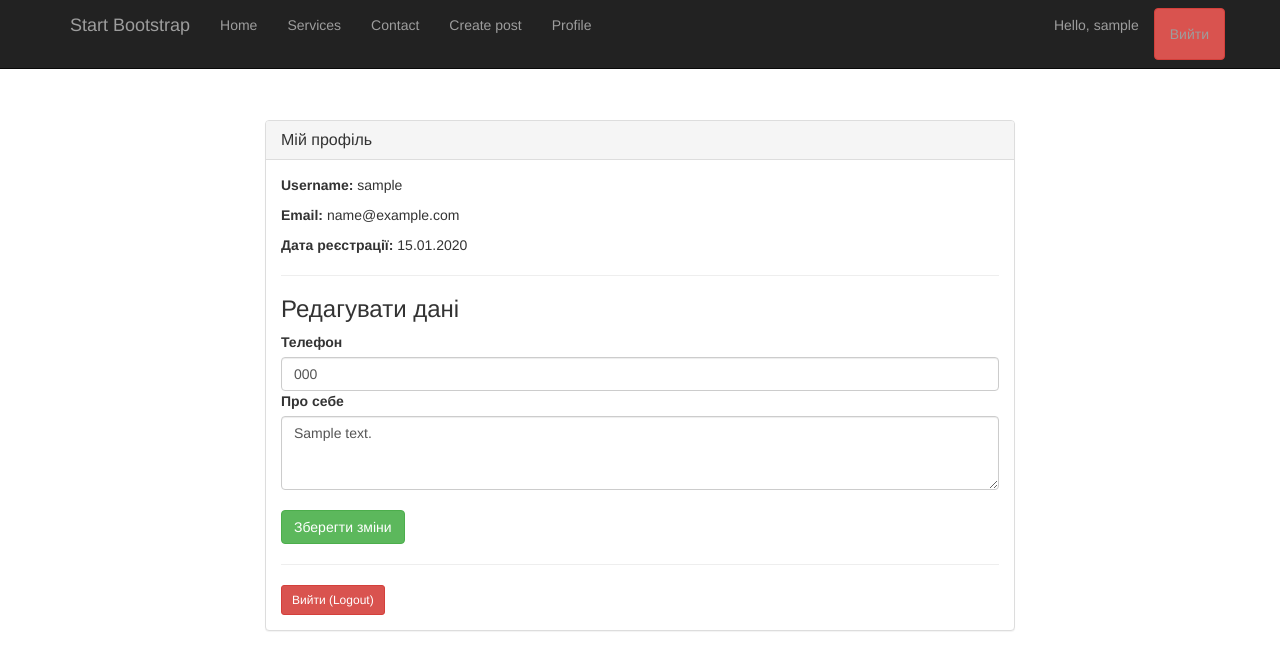
After one commit to katerinkadanylenko3-415/my-django-project-comments, a Django app: page /profile/ in a window 1280 px wide. The commit adds this page. Shown: the top 670 px of the page. Run offline with Django 5.2, Linux system fonts and the light colour scheme; a user stored in the database is signed in; tables that the repository leaves empty hold one stand-in row (values such as "Sample post"); some libraries are stand-ins or nearby versions.

Commit message:
Fixed profile registration and added user profile editing

```diff
--- /dev/null
+++ b/blog/forms.py
@@ -0,0 +1,73 @@
+from django import forms
+from .models import Post
+
+
+class PostForm(forms.ModelForm):
+    class Meta:
+        model = Post
+        exclude = ('user', 'published_date', 'slug')
+
+class LoginForm(forms.Form):
+    username = forms.CharField(label="Username")
+    password = forms.CharField(widget=forms.PasswordInput)
+
+
+
+
+
+
+
+
+
+
+
+
+
+
+
+# from .models import Comment, Subscription
+#
+# class CommentForm(forms.ModelForm):
+#     class Meta:
+#         model = Comment
+#         fields = ('author', 'text')
+#         widgets = {
+#             'author': forms.TextInput(attrs={'class': 'form-control', 'placeholder': 'Ваше ім\'я'}),
+#             'text': forms.Textarea(attrs={'class': 'form-control', 'rows': '3', 'placeholder': 'Ваш коментар'}),
+#         }
+#
+# class SubscriptionForm(forms.ModelForm):
+#     class Meta:
+#         model = Subscription
+#         fields = ('email',)
+#         widgets = {
+#             'email': forms.EmailInput(attrs={'class': 'form-control', 'placeholder': 'Email...'}),
+#         }
+
+from django import forms
+from django.contrib.auth.forms import UserCreationForm
+from django.contrib.auth.models import User
+from .models import Post
+
+
+class RegisterForm(UserCreationForm):
+    email = forms.EmailField(required=True)
+
+    class Meta:
+        model = User
+        fields = ("username", "email")
+
+
+# користувач само про себе пише:
+
+from django import forms
+from .models import Profile
+
+class ProfileEditForm(forms.ModelForm):
+    class Meta:
+        model = Profile
+        fields = ['phone', 'bio']
+        widgets = {
+            'phone': forms.TextInput(attrs={'class': 'form-control', 'placeholder': 'Ваш телефон'}),
+            'bio': forms.Textarea(attrs={'class': 'form-control', 'rows': 3, 'placeholder': 'Про себе'}),
+        }
--- a/blog/models.py
+++ b/blog/models.py
@@ -1,3 +1,4 @@
+from django.contrib.auth import forms
 from django.contrib.auth.models import User
 from django.db import models
 from django.utils.text import slugify
@@ -45,12 +46,18 @@ class Post(models.Model):
     user = models.ForeignKey(User, on_delete=models.CASCADE, verbose_name="Автор")
     image = models.URLField(default="https://soliloquywp.com/wp-content/uploads/2016/08/How-to-Set-a-Default-Featured-Image-in-WordPress.png")
 
-    slug = models.SlugField(max_length=220,default="test", db_index=True)
+    slug = models.SlugField(max_length=220,unique=True, db_index=True, blank=True)
     tags = models.ManyToManyField(Tag, blank=True, related_name="text", verbose_name="Tegs")
 
     def save(self, *args, **kwargs):
         if not self.slug:
-            self.slug = slugify(self.title)
+            base_slug = slugify(self.title)
+            slug = base_slug
+            counter = 1
+            while Post.objects.filter(slug=slug).exists():
+                slug = f"{base_slug}-{counter}"
+                counter += 1
+            self.slug = slug
         super().save(*args, **kwargs)
 
 
@@ -75,3 +82,36 @@ class Comment(models.Model):
 
     def __str__(self):
         return f"{self.author} до {self.post.title}"
+
+
+# профіль для користтувача :
+
+class Profile(models.Model):
+    user = models.OneToOneField(User, on_delete=models.CASCADE, related_name='profile')
+    phone = models.CharField(max_length=15, blank=True, verbose_name="Телефон")
+    bio = models.TextField(max_length=500, blank=True, verbose_name="Про себе")
+    avatar = models.ImageField(upload_to='avatars/', null=True, blank=True)
+
+    def __str__(self):
+        return f"Профіль {self.user.username}"
+
+
+
+
+
+
+
+
+
+
+
+# class Subscription(models.Model):
+#     email = models.EmailField(unique=True, verbose_name="Електронна пошта")
+#     date_subscribed = models.DateTimeField(auto_now_add=True)
+#
+#     def __str__(self):
+#         return self.email
+#
+#     class Meta:
+#         verbose_name = "Підписка"
+#         verbose_name_plural = "Підписки"
--- a/blog/urls.py
+++ b/blog/urls.py
@@ -1,3 +1,5 @@
+from django.contrib.auth import user_login_failed
+
 from . import views
 from django.urls import path
 
@@ -7,4 +9,12 @@ urlpatterns = [
     path('post/<slug:slug>/', views.post_detail, name="post_detail"),
     path('category/<slug:slug>', views.category, name="category"),
     path('tag/<slug:slug>/', views.tag_posts, name="tag_posts"),
+    path('search/', views.search, name="search"),
+    path('create-post/', views.create_post, name="create_post"),
+    path('login/', views.user_login, name="login"),
+    path('logout/', views.user_logout, name="logout"),
+    path('post/<slug:slug>/delete/', views.delete_post, name="delete_post"),
+    path('register/', views.register, name="register"),
+    path('profile/', views.profile_view, name="profile"),
+
 ]
--- a/blog/views.py
+++ b/blog/views.py
@@ -1,6 +1,13 @@
-from django.shortcuts import render, get_object_or_404
+from django.contrib.auth import authenticate, login, logout
+from django.contrib.auth.decorators import login_required
+from django.db.models import Q
+from django.shortcuts import render, get_object_or_404, redirect
+from django.utils.timezone import now
 
+from .forms import PostForm, LoginForm
 import datetime
+
+from .forms import PostForm
 from .models import Post, Category
 
 
@@ -49,3 +56,114 @@ def tag_posts(request, slug=None):
     context = {'posts': posts, 'current_tag': t}
     context.update(get_categories())
     return render(request, "blog/index.html", context)
+
+
+def search(request):
+
+    query = request.GET.get("query")
+    posts = Post.objects.filter(Q(content__icontains=query)|Q(title__icontains=query))
+
+    context = {'posts': posts}
+    context.update(get_categories())
+    return render(request, "blog/index.html", context)
+
+@login_required
+def create_post(request):
+    if request.method == "POST":
+        form = PostForm(request.POST)
+        if form.is_valid():
+            new_post = form.save(commit=False)
+            new_post.published_date = now()
+            new_post.user = request.user
+            new_post.save()
+            form.save_m2m() # тільки для many to many зв'язку
+            return index(request)
+    form = PostForm()
+    context = {'form': form}
+    return render(request, "blog/create.html", context)
+
+
+def user_login(request):
+    if request.method == "POST":
+        form = LoginForm(request.POST)
+        if form.is_valid():
+            username = form.cleaned_data['username']
+            password = form.cleaned_data['password']
+            user = authenticate(request, username=username, password=password)
+            if user is not None:
+                login(request, user)
+                return redirect('home')
+            else:
+                form.add_error(None, 'Невірний логін або пароль')
+
+
+
+
+    form = LoginForm()
+    context = {'form': form}
+    return render(request, "registration/login.html", context)
+
+
+def user_logout(request):
+    logout(request)
+    return render(request, "registration/logged_out.html")
+
+
+@login_required
+def delete_post(request, slug):
+    post = get_object_or_404(Post, slug=slug, user=request.user)
+
+    if request.method == "POST":
+        post.delete()
+        return redirect('home')
+
+    context = {'post': post}
+    context.update(get_categories())
+    return render(request, "blog/delete_confirm.html", context)
+
+
+
+# реєстрація користувача
+from .forms import RegisterForm
+
+
+def register(request):
+    if request.method == "POST":
+        form = RegisterForm(request.POST)
+        if form.is_valid():
+            user = form.save()
+            from .models import Profile
+            Profile.objects.create(user=user)
+
+            login(request, user)
+            return redirect('home')
+    else:
+        form = RegisterForm()
+    return render(request, "registration/register.html", {'form': form})
+
+
+
+
+
+from .forms import ProfileEditForm
+
+
+@login_required
+def profile_view(request):
+    profile = request.user.profile
+
+    if request.method == 'POST':
+        form = ProfileEditForm(request.POST, request.FILES, instance=profile)
+        if form.is_valid():
+            form.save()
+            return redirect('profile')
+    else:
+        form = ProfileEditForm(instance=profile)
+
+    context = {
+        'user': request.user,
+        'profile': profile,
+        'form': form,
+    }
+    context.update(get_categories())
+    return render(request, "blog/profile.html", context)
--- a/templates/blog/post.html
+++ b/templates/blog/post.html
@@ -1,10 +1,14 @@
 {% extends "layout/main_layout.html" %}
 
-{% block 'content' %}
+{% block 'main' %}
 <!-- Blog Post -->
 
 <!-- Title -->
 <h1>{{ post.title }}</h1>
+
+{% if request.user == post.user %}
+<a href="{% url 'delete_post' post.slug %}" class="btn btn-danger">Delete</a>
+{% endif %}
 
 <!-- Author -->
 <p class="lead">
--- /dev/null
+++ b/templates/blog/profile.html
@@ -0,0 +1,38 @@
+{% extends "base.html" %}
+{% load crispy_forms_tags %}
+
+{% block main %}
+<div class="container" style="margin-top: 50px;">
+    <div class="row">
+        <div class="col-md-8 col-md-offset-2">
+            <div class="panel panel-default">
+                <div class="panel-heading">
+                    <h3 class="panel-title">Мій профіль</h3>
+                </div>
+                <div class="panel-body">
+                    <p><strong>Username:</strong> {{ user.username }}</p>
+                    <p><strong>Email:</strong> {{ user.email }}</p>
+                    <p><strong>Дата реєстрації:</strong> {{ user.date_joined|date:"d.m.Y" }}</p>
+
+                    <hr>
+
+                    <h3>Редагувати дані</h3>
+                    <form method="post">
+                        {% csrf_token %}
+                        {{ form|crispy }}
+                        <div style="margin-top: 20px;">
+                            <button type="submit" class="btn btn-success">Зберегти зміни</button>
+                        </div>
+                    </form>
+
+                    <hr>
+                    <form action="{% url 'logout' %}" method="post">
+                        {% csrf_token %}
+                        <button type="submit" class="btn btn-danger btn-sm">Вийти (Logout)</button>
+                    </form>
+                </div>
+            </div>
+        </div>
+    </div>
+</div>
+{% endblock %}
--- a/templates/components/navbar.html
+++ b/templates/components/navbar.html
@@ -24,9 +24,19 @@
                     <li>
                         <a href="{% url 'contacts' %}">Contact</a>
                     </li>
+                    {% if user.is_authenticated %}
+                    <li>
+                        <a href="{% url 'create_post' %}">Create post</a>
+                    </li>
+                    <li>
+                         <a href="{% url 'profile' %}">Profile</a>
+                    </li>
+                    {% endif %}
                 </ul>
+                {% include 'components/toggle_login.html' %}
             </div>
             <!-- /.navbar-collapse -->
+
         </div>
         <!-- /.container -->
     </nav>
--- /dev/null
+++ b/templates/components/toggle_login.html
@@ -0,0 +1,34 @@
+
+{% if user.is_authenticated %}
+
+<ul class="nav navbar-nav navbar-right">
+    <li><a href="#">Hello, {{ user.get_username }}</a></li>
+    <li>
+
+        <a href="{% url 'logout' %}" class="btn btn-danger navbar-btn">Вийти</a>
+
+    </li>
+
+</ul>
+
+{% else %}
+
+<form class="navbar-form navbar-right" method="POST" action="{% url 'login' %}">
+    {% csrf_token %}
+
+    <div class="form-group">
+        <input type="text" placeholder="Login" name="username" class="form-control">
+    </div>
+
+    <div class="form-control">
+        <input type="password" placeholder="Password" name="password" class="form-control">
+
+
+    </div>
+
+    <button type="submit" class="btn btn-success">Вхід</button>
+
+
+</form>
+
+{% endif %}
```
Also changed, not shown: templates/blog/create.html (added, +15 -0 lines), templates/blog/delete_confirm.html (added, +11 -0 lines), templates/layout/main_layout.html (+6 -5 lines), templates/registration/logged_out.html (added, +7 -0 lines), templates/registration/login.html (added, +12 -0 lines), templates/registration/register.html (added, +9 -0 lines), website/settings.py (+15 -0 lines), blog/migrations/0007_subscription.py (added), blog/migrations/0008_delete_subscription_alter_post_slug.py (added), blog/migrations/0009_profile.py (added).
